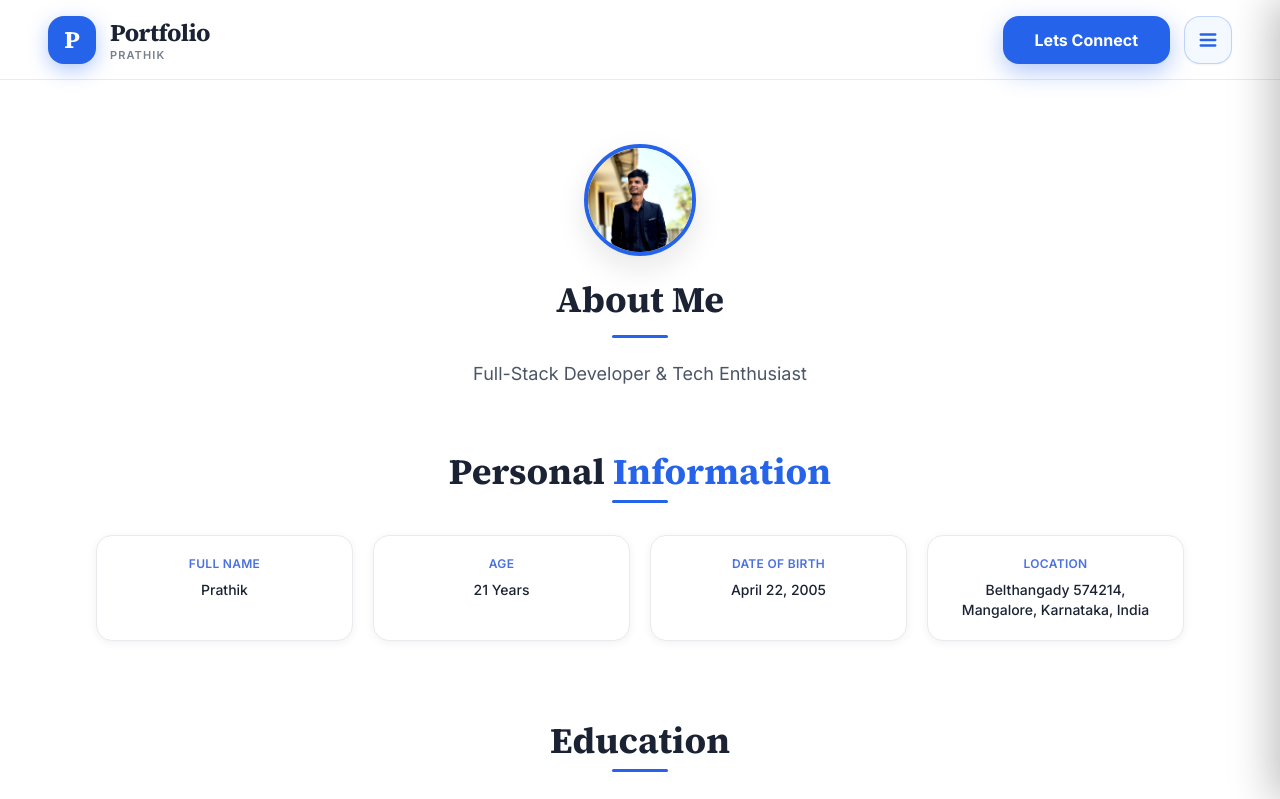
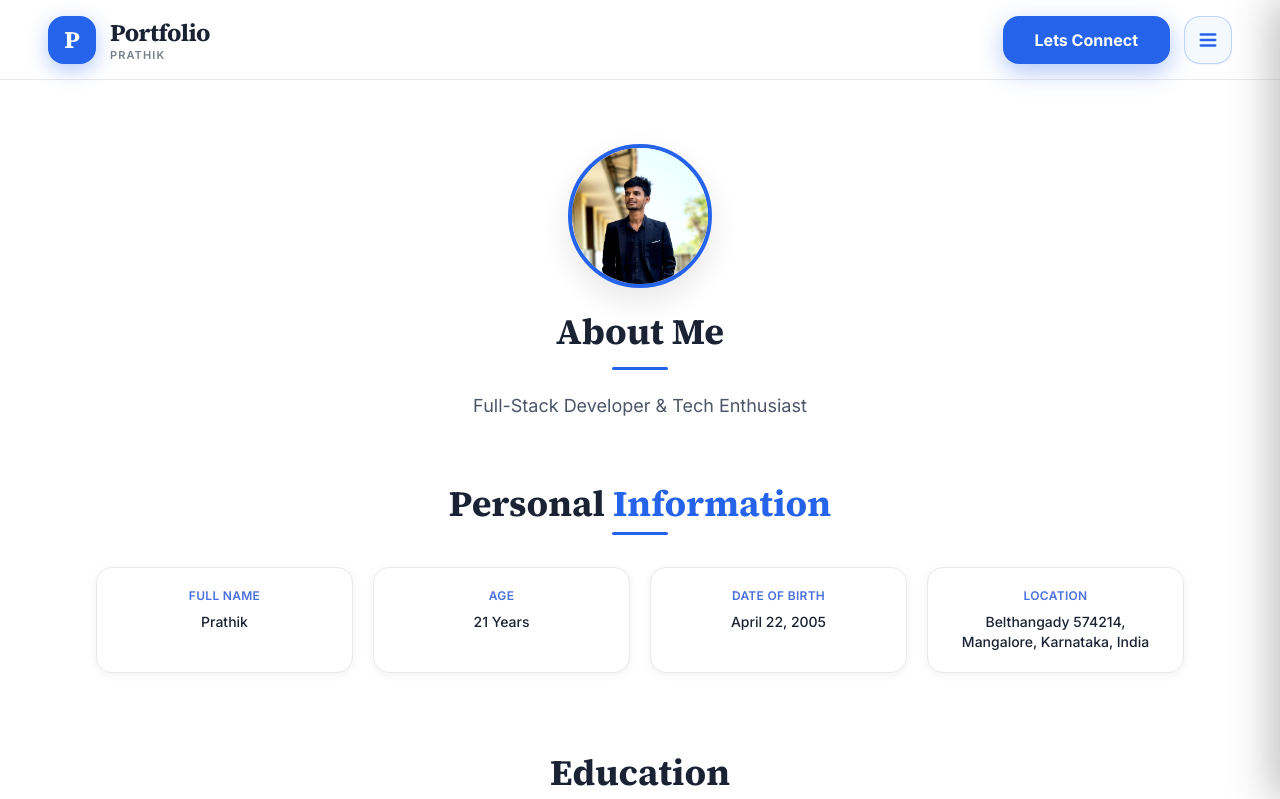
Before and after one commit to prathik0007/portfolio, a Next.js app: page /about in a window 1280 px wide. Shown: the top 799 px of the page. Built offline with nearby package versions, Linux system fonts and the light colour scheme.

Commit message:
Slightly enlarge About Me profile avatar and refine face alignment

```diff
--- a/app/about/page.tsx
+++ b/app/about/page.tsx
@@ -19,13 +19,14 @@ export default function AboutPage() {
     <div className="mx-auto max-w-6xl px-4 py-16 sm:px-6 lg:px-8">
       {/* Header */}
       <div className="animate-fade-in text-center">
-        <div className="mx-auto h-28 w-28 overflow-hidden rounded-full border-4 border-primary shadow-card-hover">
+        <div className="mx-auto h-36 w-36 overflow-hidden rounded-full border-4 border-primary shadow-card-hover transition-transform hover:scale-105">
           <Image
             src={portfolio.profileImagePath}
             alt={`Portrait of ${portfolio.name}`}
-            width={112}
-            height={112}
-            className="h-full w-full object-cover object-[center_20%]"
+            width={144}
+            height={144}
+            className="h-full w-full object-cover object-[center_15%]"
+            priority
           />
         </div>
         <h1 className="mt-6 font-serif text-4xl font-bold text-ink">About Me</h1>
```
